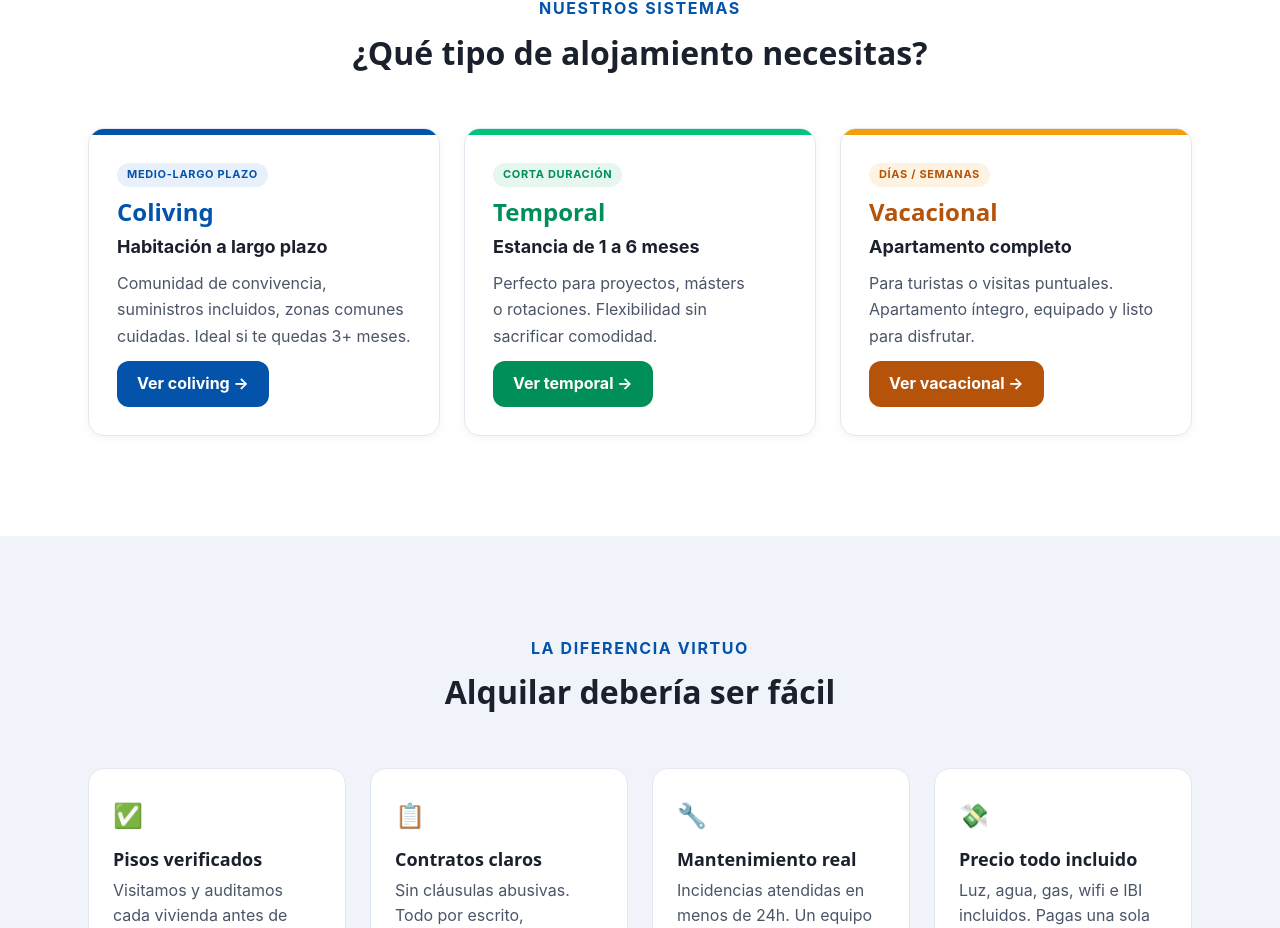
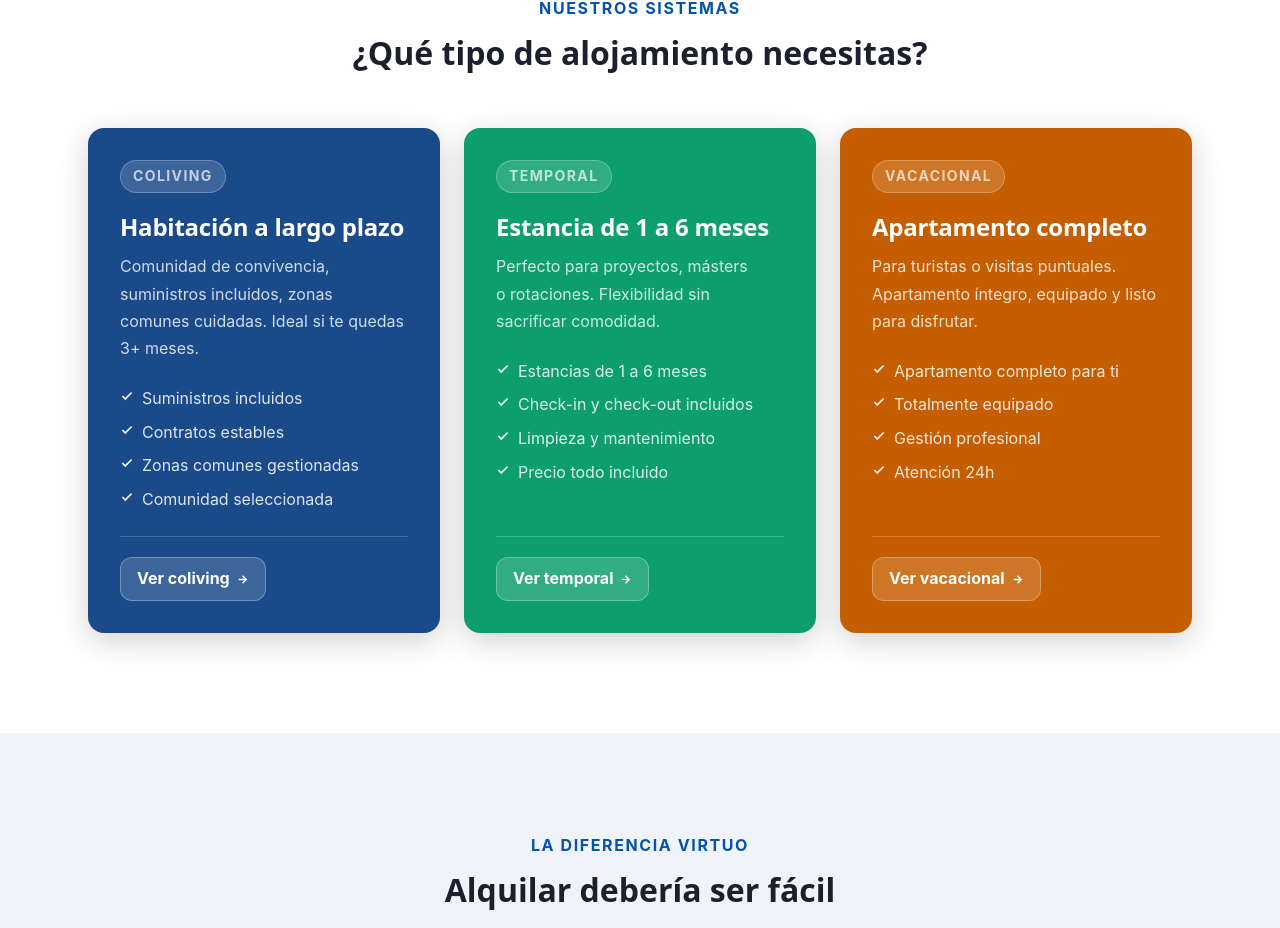
Before and after one commit to viviendasvirtuo/web-viviendasvirtuo, a Next.js app: page /inquilinos in a window 1280 px wide. Shown: the part 859-1787 px from the top of the page. Built offline with nearby package versions, Linux system fonts and the light colour scheme; a web font is replaced by a local one.

Commit message:
feat: SistemaCards con diseño idéntico a homepage — fondo sólido, texto blanco, features con checks

```diff
--- a/components/SistemaCards.tsx
+++ b/components/SistemaCards.tsx
@@ -3,112 +3,163 @@ import Link from 'next/link';
 
 const SISTEMAS = [
   {
-    label: 'Coliving',
-    subtitle: 'Habitación a largo plazo',
+    id: 'coliving',
+    badge: 'Coliving',
+    title: 'Habitación a largo plazo',
     desc: 'Comunidad de convivencia, suministros incluidos, zonas comunes cuidadas. Ideal si te quedas 3+ meses.',
     href: '/coliving',
-    color: '#0453ab',
-    colorLight: '#e8f0fb',
-    colorBar: '#0453ab',
-    tag: 'Medio-largo plazo',
+    bg: '#1a4a8a',
+    features: [
+      'Suministros incluidos',
+      'Contratos estables',
+      'Zonas comunes gestionadas',
+      'Comunidad seleccionada',
+    ],
   },
   {
-    label: 'Temporal',
-    subtitle: 'Estancia de 1 a 6 meses',
+    id: 'temporal',
+    badge: 'Temporal',
+    title: 'Estancia de 1 a 6 meses',
     desc: 'Perfecto para proyectos, másters o rotaciones. Flexibilidad sin sacrificar comodidad.',
     href: '/temporal',
-    color: '#008f58',
-    colorLight: '#e6f7f0',
-    colorBar: '#00c47a',
-    tag: 'Corta duración',
+    bg: '#0d9e6e',
+    features: [
+      'Estancias de 1 a 6 meses',
+      'Check-in y check-out incluidos',
+      'Limpieza y mantenimiento',
+      'Precio todo incluido',
+    ],
   },
   {
-    label: 'Vacacional',
-    subtitle: 'Apartamento completo',
+    id: 'vacacional',
+    badge: 'Vacacional',
+    title: 'Apartamento completo',
     desc: 'Para turistas o visitas puntuales. Apartamento íntegro, equipado y listo para disfrutar.',
     href: '/vacacional',
-    color: '#b45309',
-    colorLight: '#fef3e2',
-    colorBar: '#f59e0b',
-    tag: 'Días / semanas',
+    bg: '#c45e00',
+    features: [
+      'Apartamento completo para ti',
+      'Totalmente equipado',
+      'Gestión profesional',
+      'Atención 24h',
+    ],
   },
 ];
 
 export default function SistemaCards() {
   return (
-    <div style={{ display: 'grid', gridTemplateColumns: 'repeat(auto-fit, minmax(min(300px,100%), 1fr))', gap: '24px' }}>
-      {SISTEMAS.map((op) => (
-        <div
-          key={op.label}
+    <div style={{ display: 'grid', gridTemplateColumns: 'repeat(auto-fit, minmax(min(280px,100%), 1fr))', gap: '24px' }}>
+      {SISTEMAS.map((s) => (
+        <article
+          key={s.id}
           style={{
-            background: 'white',
+            background: s.bg,
             borderRadius: 'var(--radius-xl)',
             overflow: 'hidden',
-            border: '1px solid var(--color-border)',
             display: 'flex',
             flexDirection: 'column',
-            boxShadow: '0 2px 8px rgba(0,0,0,0.05)',
+            boxShadow: '0 8px 32px rgba(0,0,0,0.18)',
             transition: 'transform 0.2s ease, box-shadow 0.2s ease',
           }}
           onMouseEnter={(e) => {
-            (e.currentTarget as HTMLDivElement).style.transform = 'translateY(-4px)';
-            (e.currentTarget as HTMLDivElement).style.boxShadow = `0 12px 32px ${op.color}33`;
+            (e.currentTarget as HTMLElement).style.transform = 'translateY(-4px)';
+            (e.currentTarget as HTMLElement).style.boxShadow = '0 16px 48px rgba(0,0,0,0.28)';
           }}
           onMouseLeave={(e) => {
-            (e.currentTarget as HTMLDivElement).style.transform = 'translateY(0)';
-            (e.currentTarget as HTMLDivElement).style.boxShadow = '0 2px 8px rgba(0,0,0,0.05)';
+            (e.currentTarget as HTMLElement).style.transform = 'translateY(0)';
+            (e.currentTarget as HTMLElement).style.boxShadow = '0 8px 32px rgba(0,0,0,0.18)';
           }}
         >
-          {/* Barra de color superior */}
-          <div style={{ height: '6px', background: op.colorBar, flexShrink: 0 }} />
+          <div style={{ display: 'flex', flexDirection: 'column', flex: 1, padding: 'var(--space-8)' }}>
 
-          <div style={{ padding: '28px', display: 'flex', flexDirection: 'column', gap: '12px', flex: 1 }}>
-            {/* Tag de duración */}
+            {/* Badge */}
             <span style={{
               display: 'inline-block',
-              background: op.colorLight,
-              color: op.color,
-              fontSize: '11px',
+              alignSelf: 'flex-start',
+              marginBottom: 'var(--space-5)',
+              fontSize: 'var(--text-xs)',
               fontWeight: 700,
-              letterSpacing: '0.06em',
+              letterSpacing: '0.1em',
               textTransform: 'uppercase',
-              padding: '3px 10px',
-              borderRadius: '999px',
-              alignSelf: 'flex-start',
-            }}>{op.tag}</span>
+              color: 'rgba(255,255,255,0.7)',
+              background: 'rgba(255,255,255,0.15)',
+              border: '1px solid rgba(255,255,255,0.25)',
+              borderRadius: 'var(--radius-full)',
+              padding: '4px 12px',
+            }}>
+              {s.badge}
+            </span>
 
-            {/* Label sistema */}
-            <p style={{ color: op.color, fontWeight: 800, fontSize: 'var(--text-lg)', fontFamily: 'var(--font-display)', margin: 0, lineHeight: 1.1 }}>{op.label}</p>
-
-            {/* Subtítulo */}
-            <h3 style={{ fontSize: 'var(--text-base)', fontWeight: 700, color: 'var(--color-text)', margin: 0 }}>{op.subtitle}</h3>
+            {/* Título */}
+            <h3 style={{
+              fontFamily: 'var(--font-display)',
+              fontSize: 'var(--text-lg)',
+              fontWeight: 800,
+              color: '#ffffff',
+              marginBottom: 'var(--space-3)',
+              lineHeight: 1.2,
+              letterSpacing: '-0.01em',
+            }}>
+              {s.title}
+            </h3>
 
             {/* Descripción */}
-            <p style={{ fontSize: 'var(--text-sm)', color: 'var(--color-text-muted)', lineHeight: 1.65, margin: 0 }}>{op.desc}</p>
+            <p style={{
+              fontSize: 'var(--text-sm)',
+              color: 'rgba(255,255,255,0.80)',
+              lineHeight: 1.7,
+              marginBottom: 'var(--space-6)',
+            }}>
+              {s.desc}
+            </p>
+
+            {/* Features */}
+            <ul style={{ display: 'flex', flexDirection: 'column', gap: 'var(--space-2)', marginBottom: 'var(--space-6)', listStyle: 'none', flex: 1, padding: 0 }}>
+              {s.features.map(f => (
+                <li key={f} style={{ display: 'flex', alignItems: 'flex-start', gap: 'var(--space-2)', fontSize: 'var(--text-sm)' }}>
+                  <svg width="14" height="14" viewBox="0 0 24 24" fill="none" stroke="rgba(255,255,255,0.9)" strokeWidth="3" style={{ flexShrink: 0, marginTop: '3px' }} aria-hidden="true">
+                    <polyline points="20 6 9 17 4 12" />
+                  </svg>
+                  <span style={{ color: 'rgba(255,255,255,0.85)' }}>{f}</span>
+                </li>
+              ))}
+            </ul>
 
             {/* CTA */}
+            <div style={{
+              marginTop: 'auto',
+              paddingTop: 'var(--space-5)',
+              borderTop: '1px solid rgba(255,255,255,0.2)',
+            }}>
               <Link
-              href={op.href}
+                href={s.href}
                 style={{
-                marginTop: 'auto',
-                paddingTop: '16px',
                   display: 'inline-flex',
                   alignItems: 'center',
                   gap: '6px',
-                background: op.color,
-                color: 'white',
+                  fontSize: 'var(--text-sm)',
                   fontWeight: 700,
-                fontSize: 'var(--text-sm)',
-                padding: '10px 20px',
+                  color: '#ffffff',
+                  textDecoration: 'none',
+                  background: 'rgba(255,255,255,0.15)',
+                  border: '1px solid rgba(255,255,255,0.3)',
                   borderRadius: 'var(--radius-lg)',
-                textDecoration: 'none',
-                alignSelf: 'flex-start',
+                  padding: '8px 16px',
+                  whiteSpace: 'nowrap',
+                  transition: 'background 0.2s ease',
                 }}
+                onMouseEnter={e => (e.currentTarget.style.background = 'rgba(255,255,255,0.25)')}
+                onMouseLeave={e => (e.currentTarget.style.background = 'rgba(255,255,255,0.15)')}
               >
-              Ver {op.label.toLowerCase()} →
+                Ver {s.badge.toLowerCase()}
+                <svg width="13" height="13" viewBox="0 0 24 24" fill="none" stroke="currentColor" strokeWidth="2.5" aria-hidden="true">
+                  <line x1="5" y1="12" x2="19" y2="12" />
+                  <polyline points="12 5 19 12 12 19" />
+                </svg>
               </Link>
             </div>
           </div>
+        </article>
       ))}
     </div>
   );
```
Lines whose indentation alone changed are shown as unchanged.
